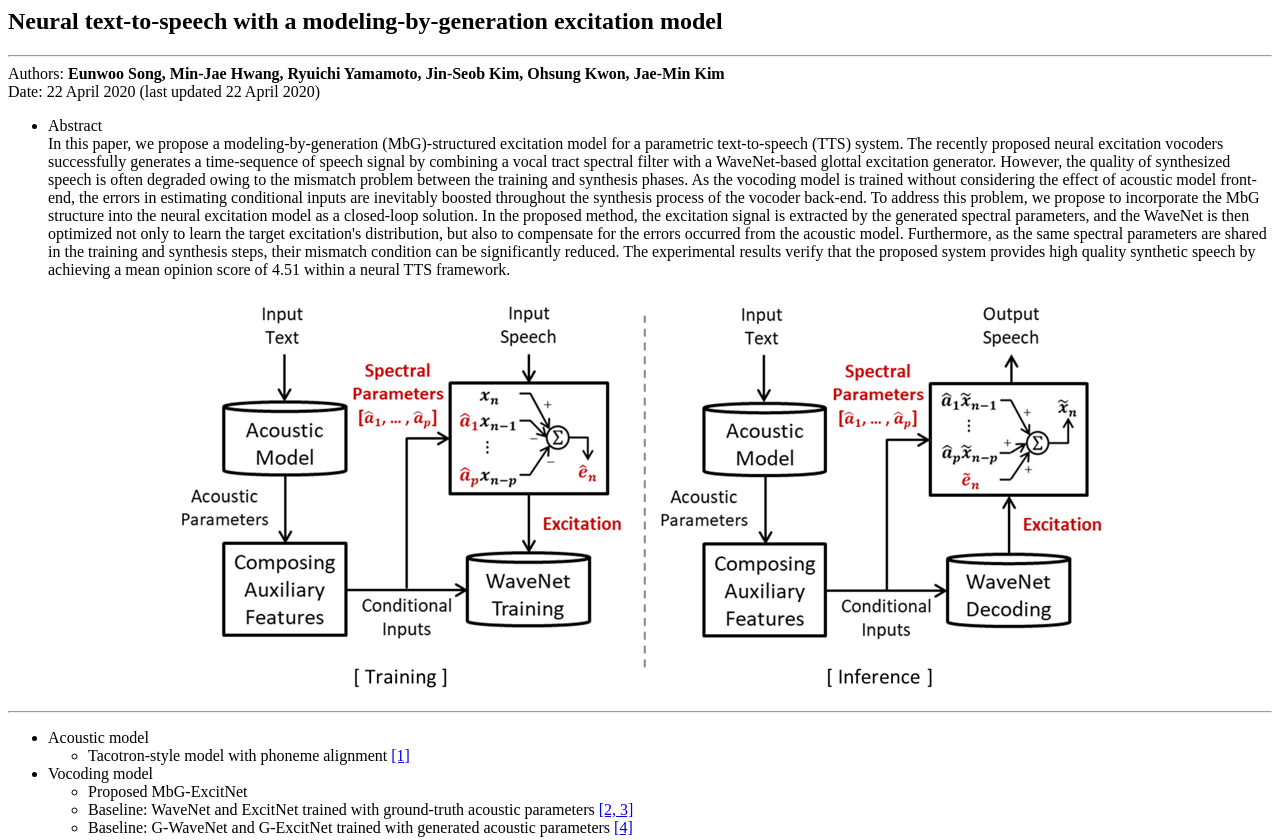
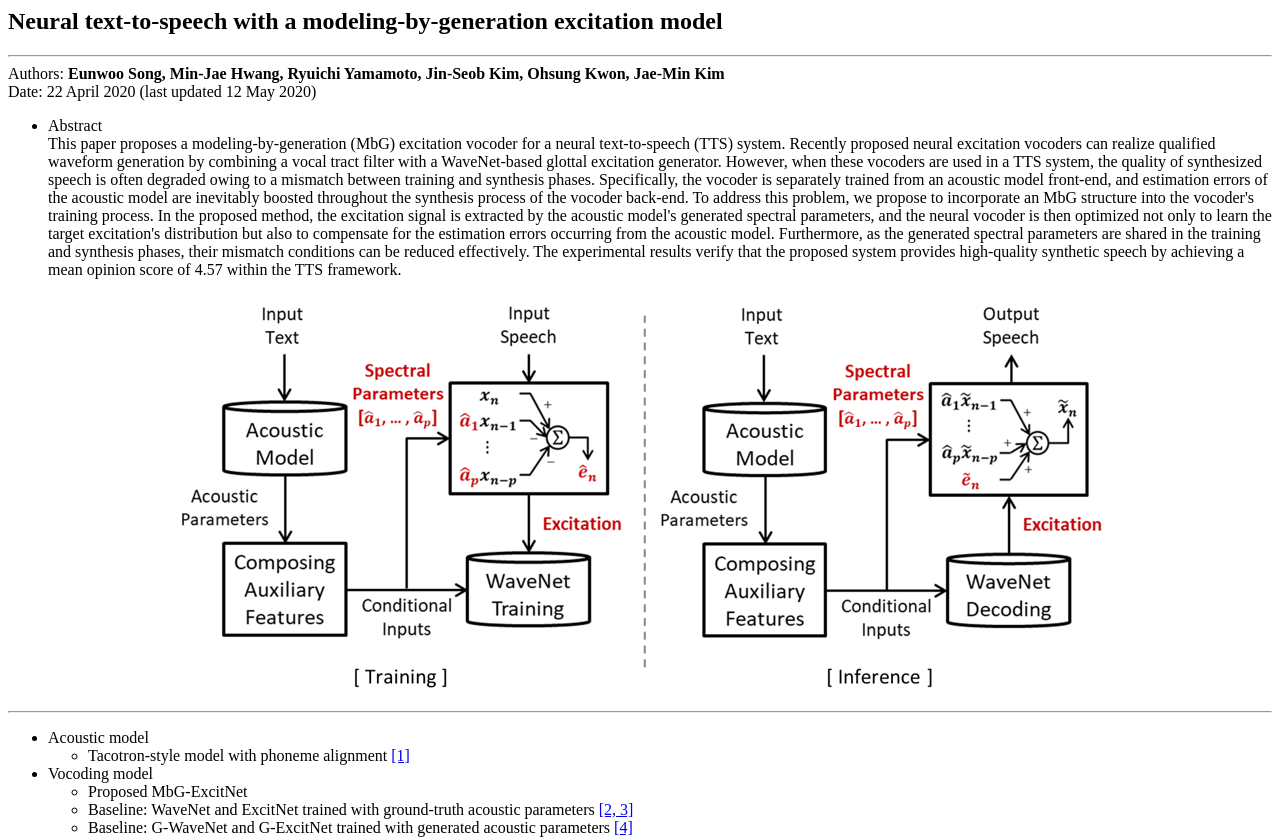
Before and after one commit to sewplay/demos, a plain HTML site: page mbg_excitnet/index.html in a window 1280 px wide. Shown: the top 840 px of the page. Drawn offline with Linux system fonts and the light colour scheme.

Commit message:
12May2020

```diff
--- a/mbg_excitnet/index.html
+++ b/mbg_excitnet/index.html
@@ -19,17 +19,17 @@
 <div>
 Authors: <b>Eunwoo Song, Min-Jae Hwang, Ryuichi Yamamoto, Jin-Seob Kim, Ohsung Kwon, Jae-Min Kim</b>
 <br>
-Date: 22 April 2020 (last updated 22 April 2020)
+Date: 22 April 2020 (last updated 12 May 2020)
 <ul>
   <li>Abstract</li>
-    In this paper, we propose a modeling-by-generation (MbG)-structured excitation model for a parametric text-to-speech (TTS) system.
-    The recently proposed neural excitation vocoders successfully generates a time-sequence of speech signal by combining a vocal tract spectral filter with a WaveNet-based glottal excitation generator.
-    However, the quality of synthesized speech is often degraded owing to the mismatch problem between the training and synthesis phases.
-    As the vocoding model is trained without considering the effect of acoustic model front-end, the errors in estimating conditional inputs are inevitably boosted throughout the synthesis process of the vocoder back-end.
-    To address this problem, we propose to incorporate the MbG structure into the neural excitation model as a closed-loop solution.
-    In the proposed method, the excitation signal is extracted by the generated spectral parameters, and the WaveNet is then optimized not only to learn the target excitation's distribution, but also to compensate for the errors occurred from the acoustic model.
-    Furthermore, as the same spectral parameters are shared in the training and synthesis steps, their mismatch condition can be significantly reduced.
-    The experimental results verify that the proposed system provides high quality synthetic speech by achieving a mean opinion score of 4.51 within a neural TTS framework.  <br>
+    This paper proposes a modeling-by-generation (MbG) excitation vocoder for a neural text-to-speech (TTS) system.
+    Recently proposed neural excitation vocoders can realize qualified waveform generation by combining a vocal tract filter with a WaveNet-based glottal excitation generator.
+    However, when these vocoders are used in a TTS system, the quality of synthesized speech is often degraded owing to a mismatch between training and synthesis phases.
+    Specifically, the vocoder is separately trained from an acoustic model front-end, and estimation errors of the acoustic model are inevitably boosted throughout the synthesis process of the vocoder back-end.
+    To address this problem, we propose to incorporate an MbG structure into the vocoder's training process.
+    In the proposed method, the excitation signal is extracted by the acoustic model's generated spectral parameters, and the neural vocoder is then optimized not only to learn the target excitation's distribution but also to compensate for the estimation errors occurring from the acoustic model.
+    Furthermore, as the generated spectral parameters are shared in the training and synthesis phases, their mismatch conditions can be reduced effectively.
+    The experimental results verify that the proposed system provides high-quality synthetic speech by achieving a mean opinion score of 4.57 within the TTS framework.
 </ul>
   <center>
   <img src="img/fig1.png">
@@ -305,9 +305,9 @@ Date: 22 April 2020 (last updated 22 April 2020)
 <div>
 <h2 id="c3"> References </h2>
 <ul>
-  [1] T. Okamoto, T. Toda, Y. Shiga, and H. Kawai, “<a href=https://ieeexplore.ieee.org/document/9003956/>Tacotron-basedacoustic model using phoneme alignment for practical neural text-to-speech systems</a>,” in Proc. ASRU, 2019, pp. 214–221.
+  [1] T. Okamoto, T. Toda, Y. Shiga, and H. Kawai, “<a href=https://ieeexplore.ieee.org/document/9003956/>Tacotron-based acoustic model using phoneme alignment for practical neural text-to-speech systems</a>,” in Proc. ASRU, 2019, pp. 214–221.
   <br>
-  [2] A. Tamamori, T. Hayashi, K. Kobayashi, K. Takeda, and T. Toda, “<a href=https://www.isca-speech.org/archive/Interspeech_2017/abstracts/0314.html>Speaker-dependent WaveNet vocoder</a>,” in Proc. INTER-SPEECH, 2017, pp. 1118–1122.
+  [2] A. Tamamori, T. Hayashi, K. Kobayashi, K. Takeda, and T. Toda, “<a href=https://www.isca-speech.org/archive/Interspeech_2017/abstracts/0314.html>Speaker-dependent WaveNet vocoder</a>,” in Proc. INTERSPEECH, 2017, pp. 1118–1122.
   <br>
   [3] E. Song, K. Byun, and H.-G. Kang, “<a href=https://ieeexplore.ieee.org/document/8902701/>Excitnet vocoder:  A neural excitation model for parametric speech synthesis systems</a>,” in Proc. EUSIPCO, 2019, pp. 1179-1183.
   <br>
```
Also changed, not shown: 1 other file.
